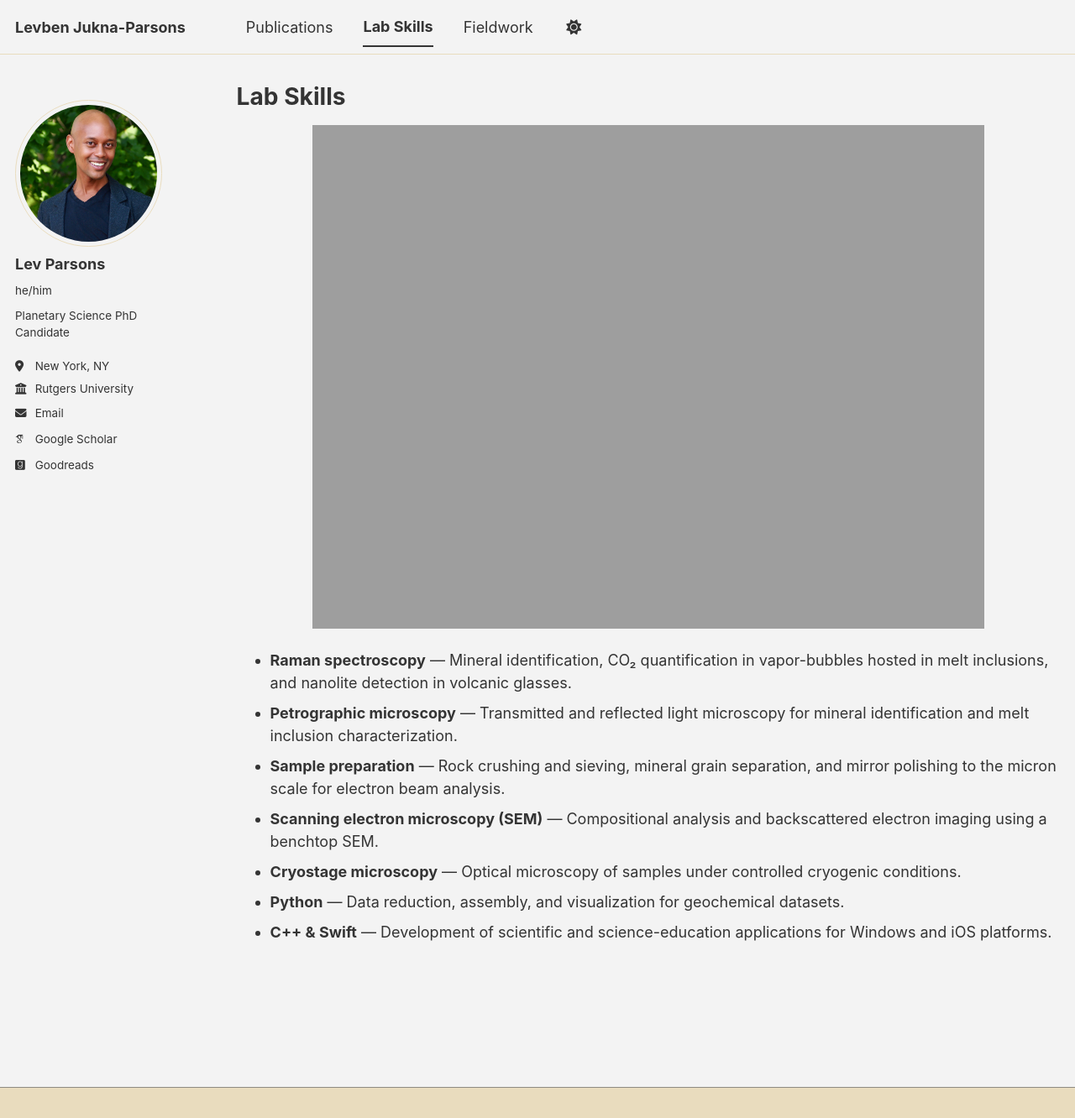
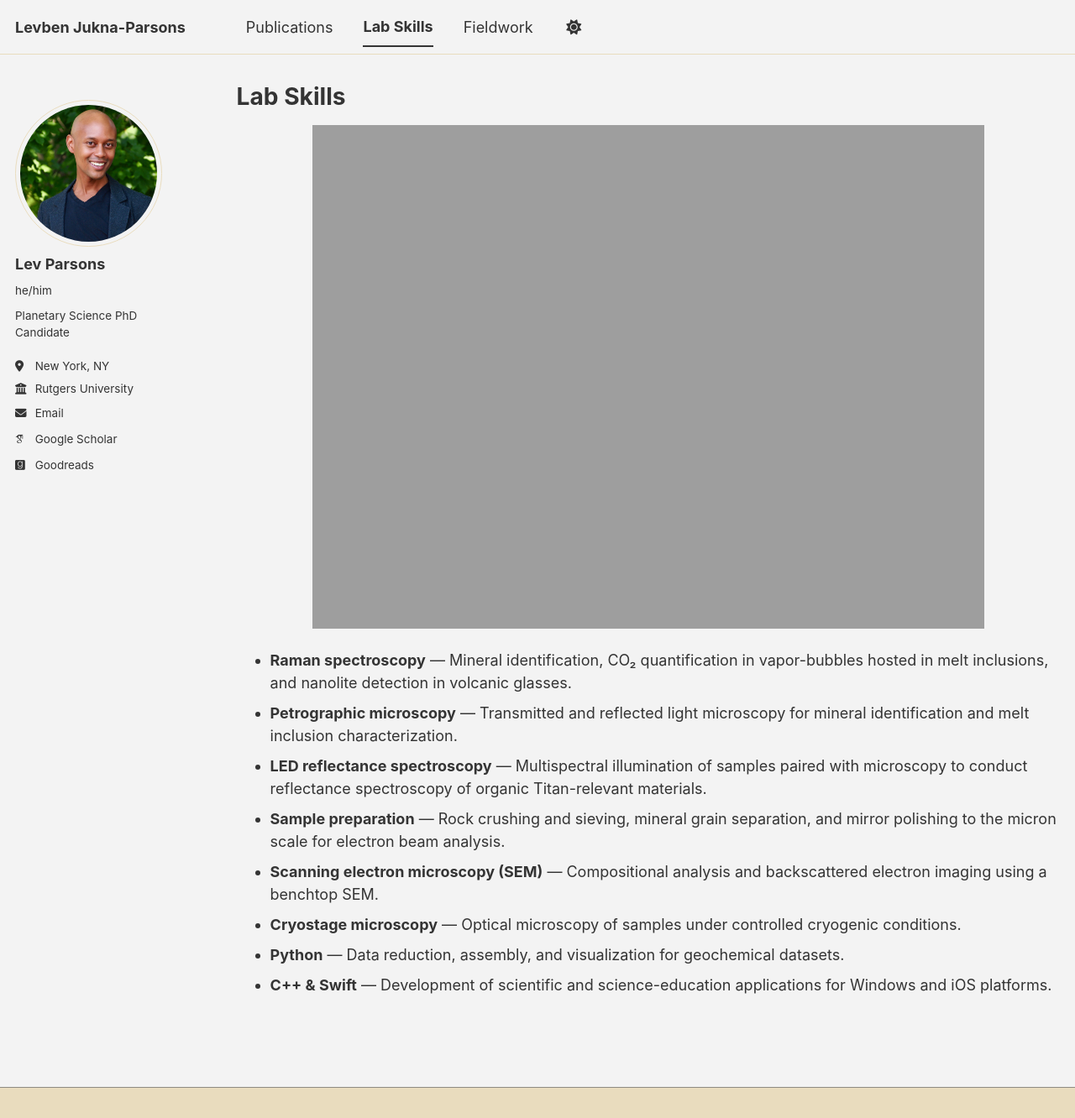
Before and after one commit to levparsons/AcademicWebsite, a Jekyll site: the page built from _pages/lab_skills.md, in a window 1280 px wide and 1332 px high. Shown: the whole window at 84% size. Built offline with Jekyll 4.4.1, drawn with Linux system fonts in a browser that asks for light colours; some web fonts are replaced; a script bundle is joined from its source files by our own code; library files that are not in the unit come from our copies.

Commit message:
Update lab_skills.md

```diff
--- a/_pages/lab_skills.md
+++ b/_pages/lab_skills.md
@@ -23,6 +23,10 @@ gallery_lab:
     <strong>Petrographic microscopy</strong> — Transmitted and reflected light microscopy
     for mineral identification and melt inclusion characterization.
   </li>
+    <li>
+    <strong>LED reflectance spectroscopy</strong> — Multispectral illumination of samples paired
+      with microscopy to conduct reflectance spectroscopy of organic Titan-relevant materials.
+  </li>
   <li>
     <strong>Sample preparation</strong> — Rock crushing and sieving, mineral grain
     separation, and mirror polishing to the micron scale for electron beam analysis.
```
